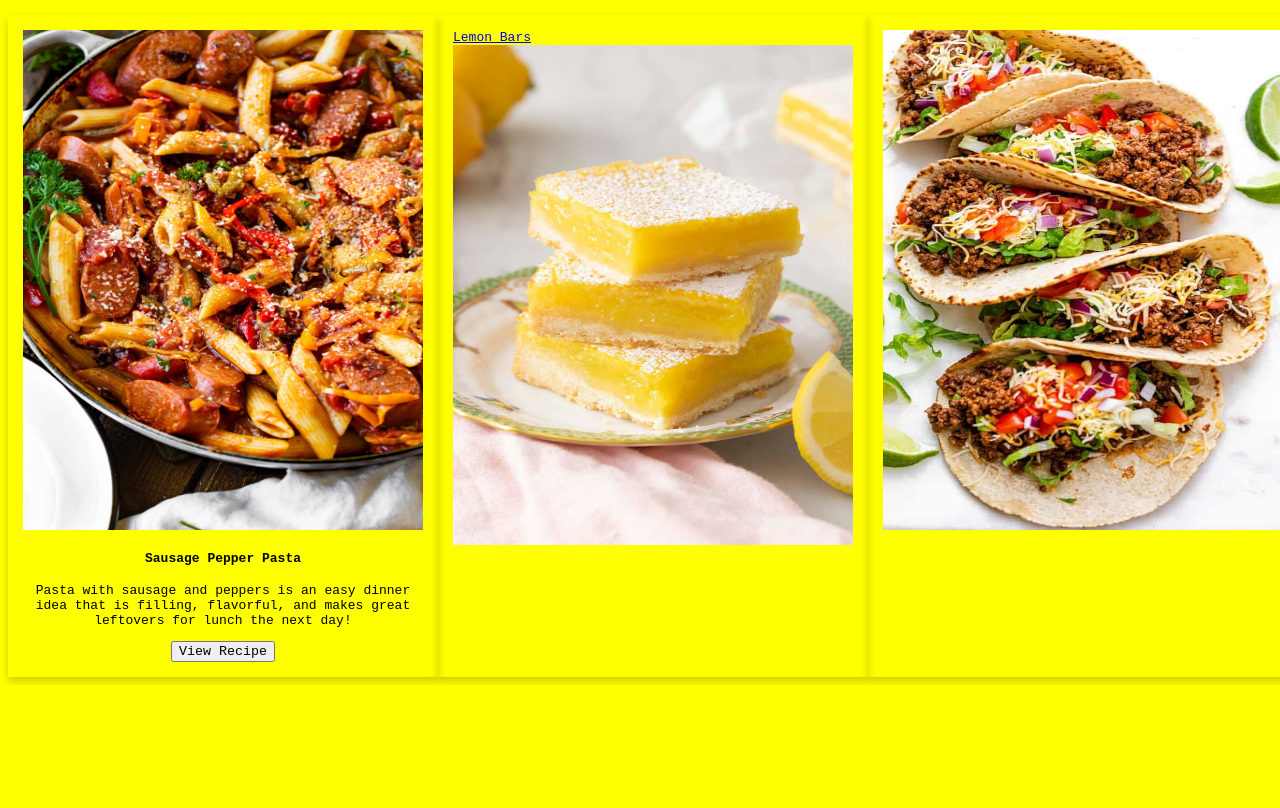
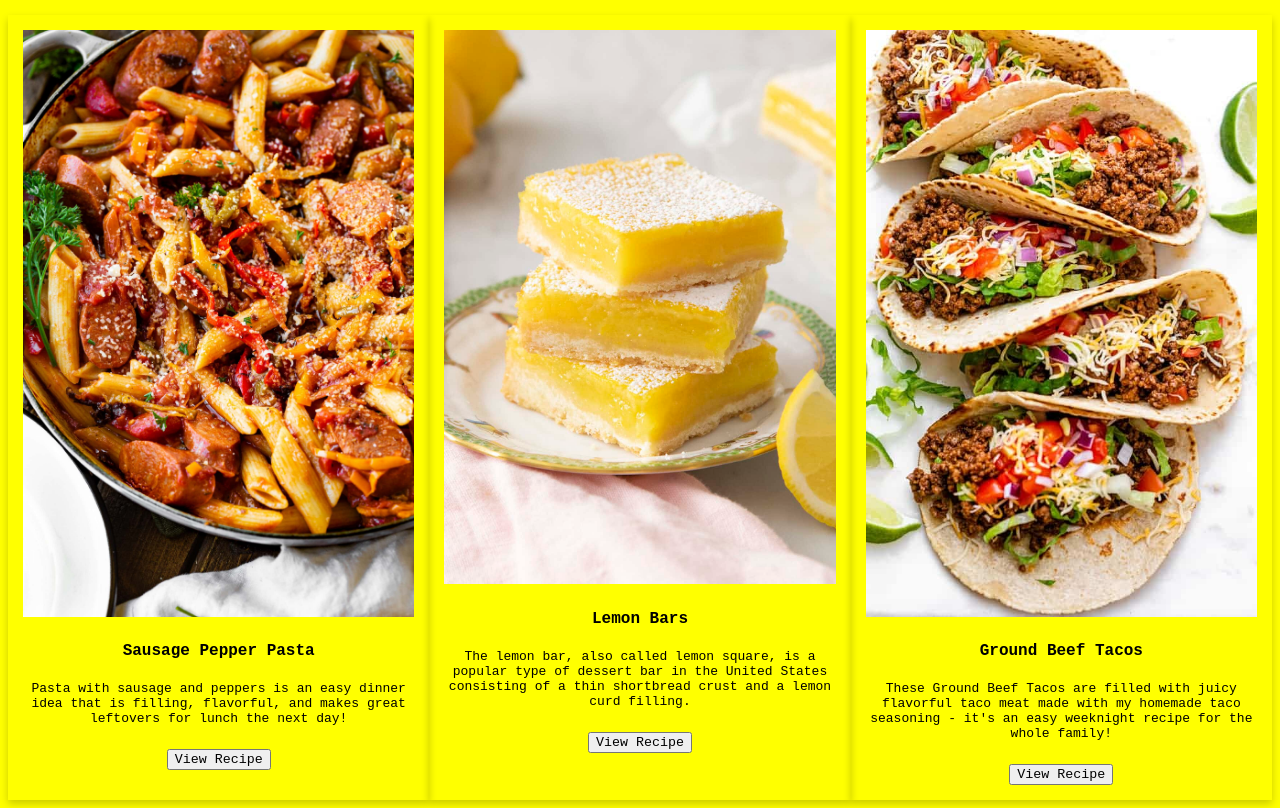
Before and after one commit to cameronfrench/odin-recipes, a plain HTML site: page index.html in a window 1280 px wide. Shown: the part 130-938 px from the top of the page. Before the commit the page ends 815 px from the top, so only its background shows below. Drawn offline with Linux system fonts and the light colour scheme.

Commit message:
added card hover shadow and made recipe titles on index.html larger. Also made images to fill 100%.

```diff
--- a/index.html
+++ b/index.html
@@ -10,7 +10,6 @@
     <h1 class="site-title">Odin Recipes</h1>
     <div class="recipes">
         <div class="card">
-
             <img src="assets/easy-sausage-and-peppers-penne-recipe-4-scaled.jpg" alt="tacos">
             <div class="container">
                 <h4><b>Sausage Pepper Pasta</b></h4>
@@ -22,11 +21,25 @@
             </div>
         </div>
         <div class="card">
-            <a href="recipes/lemon-bar.html">Lemon Bars</a>
             <img src="assets/Lemon-Bars-feature-new-1084x1536.jpg" alt="tacos">
+            <div class="container">
+                <h4><b>Lemon Bars</b></h4>
+                <p>The lemon bar, also called lemon square, is a popular type of dessert bar in the United States consisting of a thin
+                    shortbread crust and a lemon curd filling.</p>
+                <a href="recipes/lemon-bar.html">
+                    <button>View Recipe</button>
+                </a>
+            </div>
         </div>
         <div class="card">
             <img src="assets/Ground-Beef-Tacos-9.jpg" alt="tacos">
+            <div class="container">
+                <h4><b>Ground Beef Tacos</b></h4>
+                <p>These Ground Beef Tacos are filled with juicy flavorful taco meat made with my homemade taco seasoning - it's an easy weeknight recipe for the whole family!</p>
+                <a href="recipes/beef-tacos.html">
+                    <button>View Recipe</button>
+                </a>
+            </div>
         </div>
     </div>
 </body>
--- a/styles.css
+++ b/styles.css
@@ -18,21 +18,34 @@ body {
     justify-content: space-evenly;
 }
 
+img {
+    height: auto;
+    width: 100%;
+
+}
+
 .card {
     box-shadow: 0 4px 8px 0 rgba(0,0,0,0.2);
     transition: 0.3s;
     padding: 15px;
     width: 500px;
-
+    height: auto;
 
 }
 
-img {
-    height: 500px;
-    width: 400px;
-    object-fit: fill;
-}
+.card:hover {
+    box-shadow: 0 8px 16px 0 rgba(0,0,0,0.2);
+  }
+
 
 .container {
     text-align: center;
 }
+
+.container p {
+    padding-bottom: 10px;
+}
+
+h4 {
+    font-size: 16px;
+}
```
